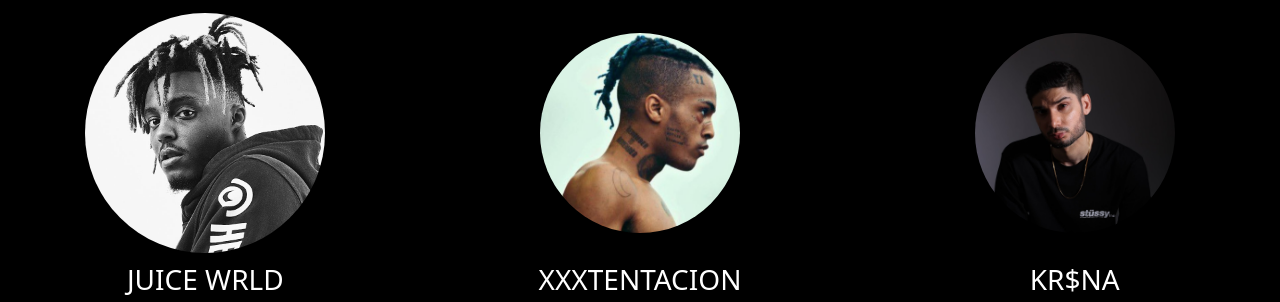
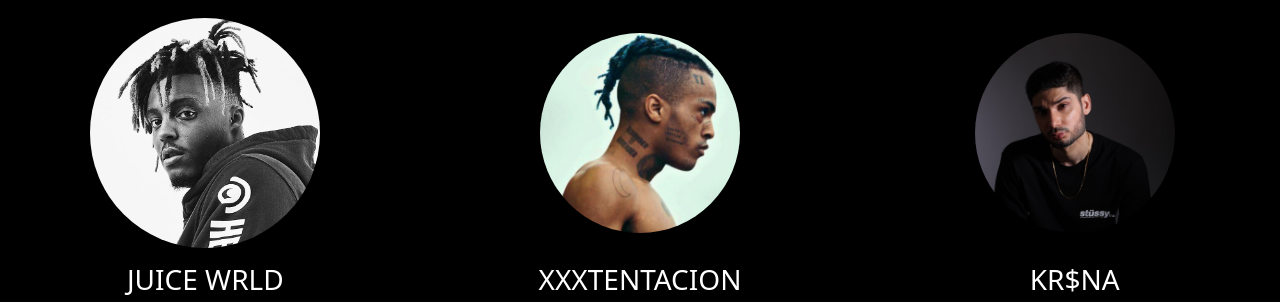
Before and after one commit to kanishk6103/portfolio-website, a plain HTML site: page index.html in a window 1280 px wide. In both pictures the pointer is over the picture 205 px from the left and 4014 px from the top of the page. Shown: the part 3881-4183 px from the top of the page. Drawn offline with nearby package versions, Linux system fonts and the light colour scheme.

Commit message:
Update styles.css

```diff
--- a/styles.css
+++ b/styles.css
@@ -234,7 +234,7 @@ h1{
   -webkit-transition-timing-function: ease;
 }
 .music-artist:hover{
-  transform: scale(1.2);
+  transform: scale(1.15);
 }
 
 .feature-box{
@@ -242,6 +242,9 @@ h1{
 }
 
 .music-link{
+  text-decoration: none;
+}
+.music-artist-text{
   text-decoration: none;
   color: white;
   z-index:2;
@@ -251,7 +254,7 @@ h1{
   -webkit-transition-timing-function: ease;
 }
 
-.music-link:hover{
+.music-artist-text:hover{
   color:white;
-  transform: scale(5);
+  transform: scale(1.1);
 }
```
